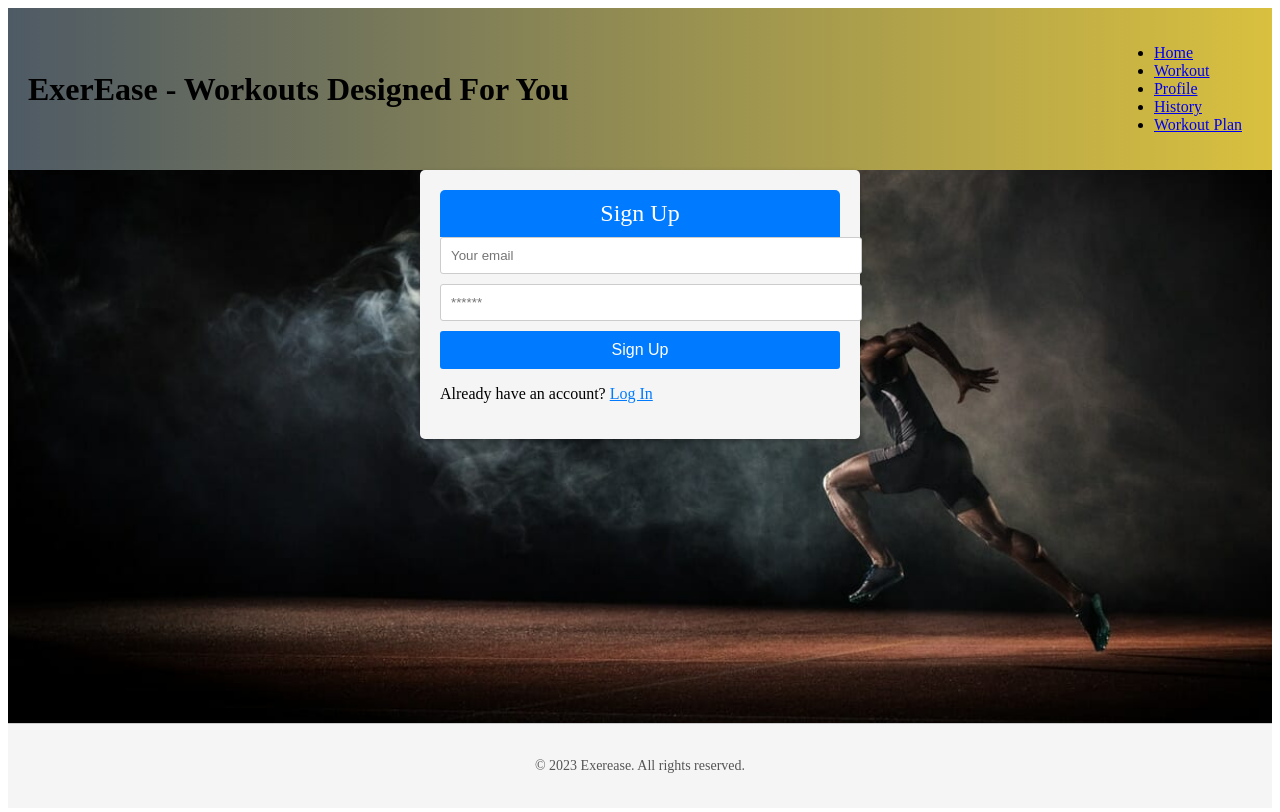
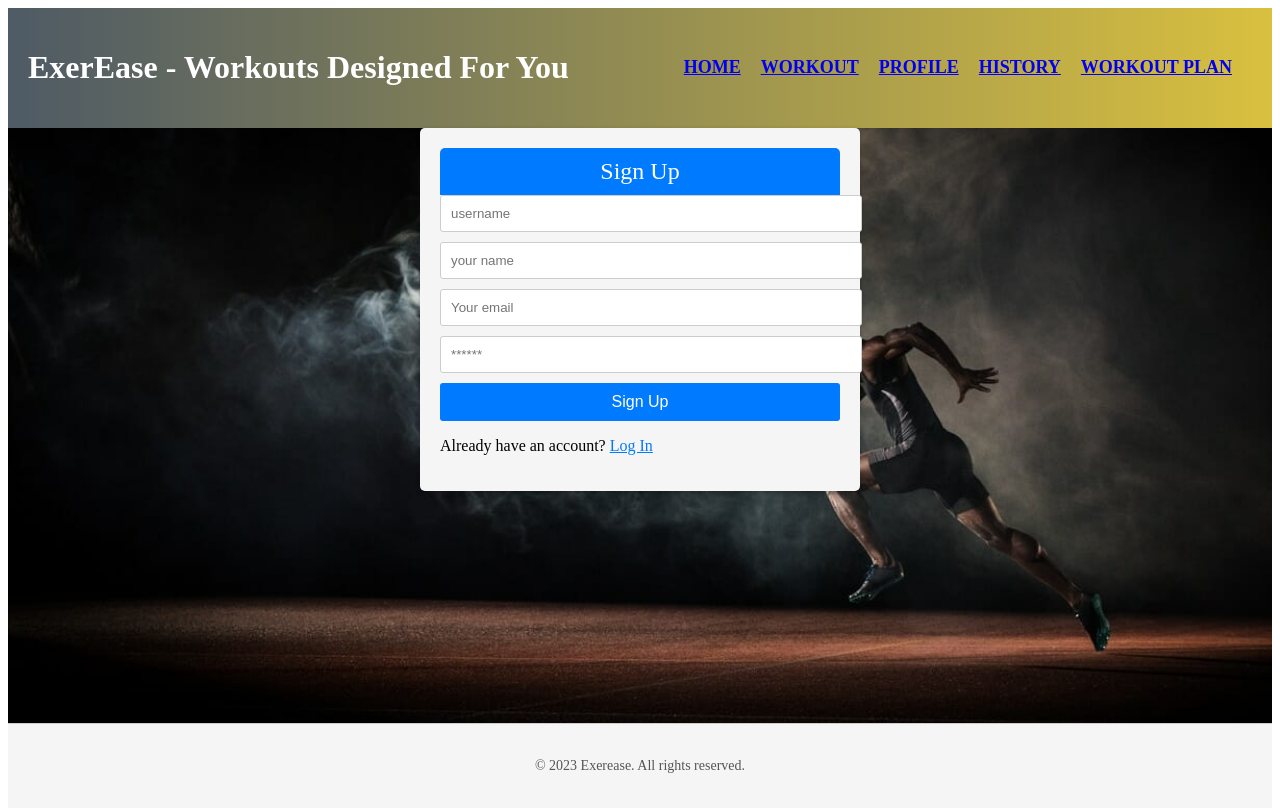
Before and after one commit to sleonny/Exerease, a React (Create React App) app in the folder client/: page /signup in a window 1280 px wide. Shown: the top 812 px of the page. Built offline with nearby package versions, Linux system fonts and the light colour scheme.

Commit message:
corrected signup page

```diff
--- a/client/package.json
+++ b/client/package.json
@@ -14,6 +14,7 @@
     "graphql": "^15.4.0",
     "jwt-decode": "^3.1.2",
     "react": "^18.2.0",
+    "react-bootstrap": "^2.8.0",
     "react-dom": "^18.2.0",
     "react-router-dom": "^6.2.1",
     "react-scripts": "5.0.1",
--- a/client/src/components/Header/index.js
+++ b/client/src/components/Header/index.js
@@ -1,7 +1,5 @@
-
 import React from 'react';
 import { Link } from 'react-router-dom';
-
 
 const Header = () => {
   const headerStyle = {
@@ -10,6 +8,8 @@ const Header = () => {
     display: "flex",
     alignItems: "center",
     justifyContent: "space-between",
+    color: "#fff",
+    fontWeight: "bold",
   };
 
   const logoStyle = {
@@ -26,11 +26,18 @@ const Header = () => {
   const navigationStyle = {
     listStyle: "none",
     display: "flex",
+    padding: "0",
+    margin: "0",
   };
 
   const navigationItemStyle = {
-    marginRight: "10px",
+    marginRight: "20px",
     cursor: "pointer",
+    color: "#fff",
+    textDecoration: "none",
+    fontSize: "18px",
+    fontWeight: "bold",
+    textTransform: "uppercase",
   };
 
   return (
@@ -38,8 +45,8 @@ const Header = () => {
       <div style={logoStyle}>
         <h1>ExerEase - Workouts Designed For You</h1>
       </div>
-      <nav style={navigationStyle}>
-        <ul>
+      <nav>
+        <ul style={navigationStyle}>
           <li style={navigationItemStyle}>
             <Link to="/">Home</Link>
           </li>
@@ -50,12 +57,11 @@ const Header = () => {
             <Link to="/profile/:profileId">Profile</Link>
           </li>
           <li style={navigationItemStyle}>
-            <Link to="/History">History</Link>
+            <Link to="/WorkoutHistory">History</Link>
           </li>
           <li style={navigationItemStyle}>
             <Link to="/WorkoutPlan">Workout Plan</Link>
           </li>
-
           {/* Rest of the navigation links */}
         </ul>
       </nav>
--- a/client/src/pages/Login.js
+++ b/client/src/pages/Login.js
@@ -1,6 +1,10 @@
 import React from 'react';
 import { Link } from 'react-router-dom';
 import AuthService from '../utils/auth';
+import { useMutation } from '@apollo/client';
+import { LOGIN_USER } from '../utils/mutations';
+
+
 
 const Login = ({ setIsLogin }) => {
   const containerStyle = {
--- a/client/src/pages/Signup.js
+++ b/client/src/pages/Signup.js
@@ -2,6 +2,8 @@ import React, { useState } from 'react';
 import { Link } from 'react-router-dom';
 import { useMutation } from '@apollo/client';
 import { ADD_PROFILE } from '../utils/mutations';
+
+import Auth from '../utils/auth'
 
 const SignupForm = ({ setIsLogin }) => {
   const containerStyle = {
@@ -52,35 +54,38 @@ const SignupForm = ({ setIsLogin }) => {
     textDecoration: 'underline',
   };
 
-  const [email, setEmail] = useState('');
-  const [password, setPassword] = useState('');
   const [signup, { error, data }] = useMutation(ADD_PROFILE);
 
-  const handleChangeEmail = (event) => {
-    setEmail(event.target.value);
+  const [formState, setFormState] = useState({
+    user:'',
+    name: '',
+    email: '',
+    password: '',
+  });
+
+
+  const handleChange = (event) => {
+    const { name, value } = event.target;
+
+    setFormState({
+      ...formState,
+      [name]: value,
+    });
   };
 
-  const handleChangePassword = (event) => {
-    setPassword(event.target.value);
-  };
-
-  const handleSubmit = async (event) => {
+  const handleFormSubmit = async (event) => {
     event.preventDefault();
+    console.log(formState);
 
     try {
       const { data } = await signup({
-        variables: { email, password },
+        variables: { ...formState },
       });
 
-      // Handle successful signup
-      console.log(data);
+      Auth.login(data.addUser.token);
     } catch (e) {
       console.error(e);
     }
-
-    // Clear form values
-    setEmail('');
-    setPassword('');
   };
 
   return (
@@ -88,20 +93,34 @@ const SignupForm = ({ setIsLogin }) => {
       <div style={headerStyle}>
         Sign Up
       </div>
-      <form onSubmit={handleSubmit}>
+      <form onSubmit={handleFormSubmit}>
+      <input
+          style={inputStyle}
+          type="text"
+          placeholder="username"
+          name='user'
+          onChange={handleChange}
+        />
+      <input
+          style={inputStyle}
+          type="text"
+          placeholder="your name"
+          name='name'
+          onChange={handleChange}
+        />
         <input
           style={inputStyle}
           type="email"
           placeholder="Your email"
-          value={email}
-          onChange={handleChangeEmail}
+          name='email'
+          onChange={handleChange}
         />
         <input
           style={inputStyle}
           type="password"
           placeholder="******"
-          value={password}
-          onChange={handleChangePassword}
+          name='password'
+          onChange={handleChange}
         />
         <button style={buttonStyle} type="submit">Sign Up</button>
       </form>
--- a/client/src/pages/WorkoutHistory.js
+++ b/client/src/pages/WorkoutHistory.js
@@ -1,26 +1,32 @@
 import React from "react";
-import { useQuery } from "@apollo/client";
-import { GET_WORKOUT_HISTORY } from "../utils/queries"; // Make sure you define the query in the graphql/queries.js file
+import { useQuery, gql } from "@apollo/client";
+import { GET_WORKOUT_HISTORY } from "../utils/queries";
 
 const WorkoutHistory = () => {
   const { loading, error, data } = useQuery(GET_WORKOUT_HISTORY);
 
-  if (loading) return <p>Loading...</p>;
-  if (error) return <p>Error: {error.message}</p>;
 
   return (
-    <div>
-      <h1>Workout History</h1>
-      <h2>Workout Data</h2>
-      <div>
+    <div style={{ padding: "20px" }}>
+      <h1 style={{ textAlign: "center", marginBottom: "20px" }}>Workout History</h1>
+      <h2 style={{ marginBottom: "10px" }}>Workout Data</h2>
+      <div style={{ marginBottom: "20px" }}>
         <h3>Exercises:</h3>
-        <ul id="exercisesList">
+        <ul id="exercisesList" style={{ listStyle: "none", padding: 0 }}>
           {data.workoutHistories.map((history) => (
-            <li key={history.id}>
-              <p>Date: {history.date}</p>
-              <p>Type: {history.type}</p>
-              <p>Duration: {history.duration}</p>
-              <p>Calories: {history.calories}</p>
+            <li
+              key={history.id}
+              style={{
+                border: "1px solid #ccc",
+                borderRadius: "5px",
+                padding: "10px",
+                marginBottom: "10px",
+              }}
+            >
+              <p><strong>Date:</strong> {history.date}</p>
+              <p><strong>Type:</strong> {history.type}</p>
+              <p><strong>Duration:</strong> {history.duration}</p>
+              <p><strong>Calories:</strong> {history.calories}</p>
             </li>
           ))}
         </ul>
--- a/client/src/utils/mutations.js
+++ b/client/src/utils/mutations.js
@@ -2,24 +2,21 @@ import { gql } from "@apollo/client";
 
 // Mutations for adding and logging in a profile
 export const ADD_PROFILE = gql`
-  mutation addProfile($name: String!, $email: String!, $password: String!) {
-    addProfile(name: $name, email: $email, password: $password) {
-      token
-      profile {
-        _id
-        name
-      }
-    }
+
+mutation AddUser($user: String!, $email: String!, $password: String!, $name: String!) {
+  addUser(user: $user, email: $email, password: $password, name: $name) {
+    token
   }
+}
 `;
 
 export const LOGIN_USER = gql`
   mutation login($email: String!, $password: String!) {
     login(email: $email, password: $password) {
       token
-      profile {
+      user {
         _id
-        name
+        username
       }
     }
   }
```
Also changed, not shown: 1 other file (tests, documents, lock files or other folders).
